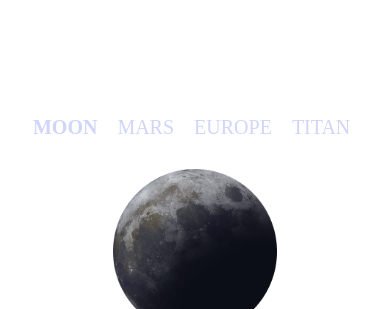
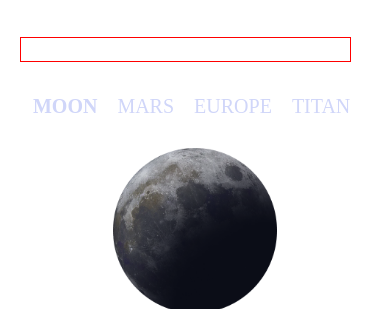
Before and after one commit to abdiganiyevogabek/space__tourism, a plain HTML site: page index.html in a window 390 px wide. Shown: the part 121-430 px from the top of the page. Drawn offline with Linux system fonts and the light colour scheme.

Commit message:
add new file

```diff
--- a/scss/style.scss
+++ b/scss/style.scss
@@ -93,14 +93,16 @@ body {
   }
 
   .main-head {
-    width: 28%;
+    width: 85%;
     display: flex;
-    justify-content: space-between;
+    justify-content: start;
     margin-left: 13%;
+    border: 1px solid red;
     h1 {
       text-transform: uppercase;
       color: #fff;
       word-spacing: 8px;
+      margin-right: 5%;
     }
     .number {
       opacity: 0.6;
@@ -109,7 +111,6 @@ body {
 
   @media only screen and (max-width: 768px) {
     .main-head {
-      width: 40%;
       margin-left: 5%;
       h1 {
         font-size: 20px;
@@ -118,10 +119,9 @@ body {
   }
   @media only screen and (max-width: 375px) {
     .main-head {
-      width: 76%;
       margin: 0 auto;
       h1 {
-        font-size: 18px;
+        font-size: 17px;
       }
     }
   }
```
Also changed, not shown: css/style.css, 1 other file.
